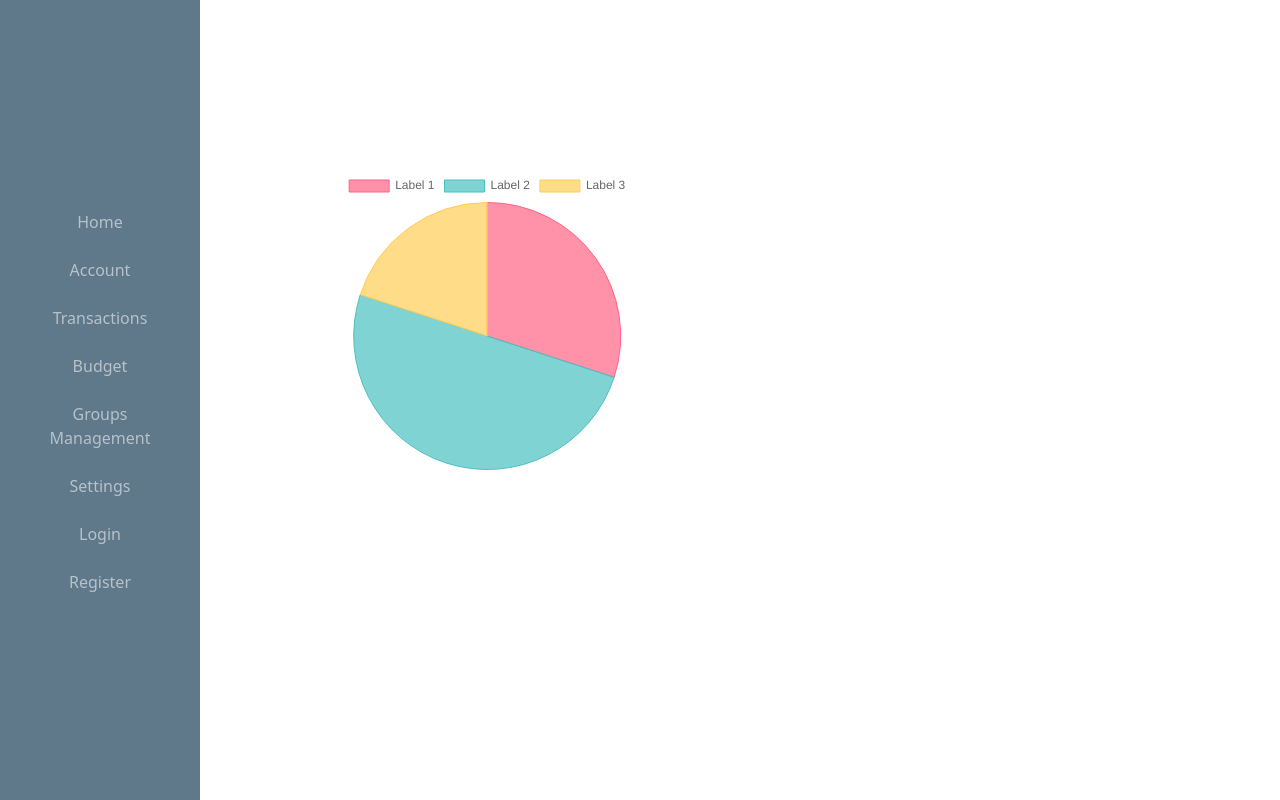
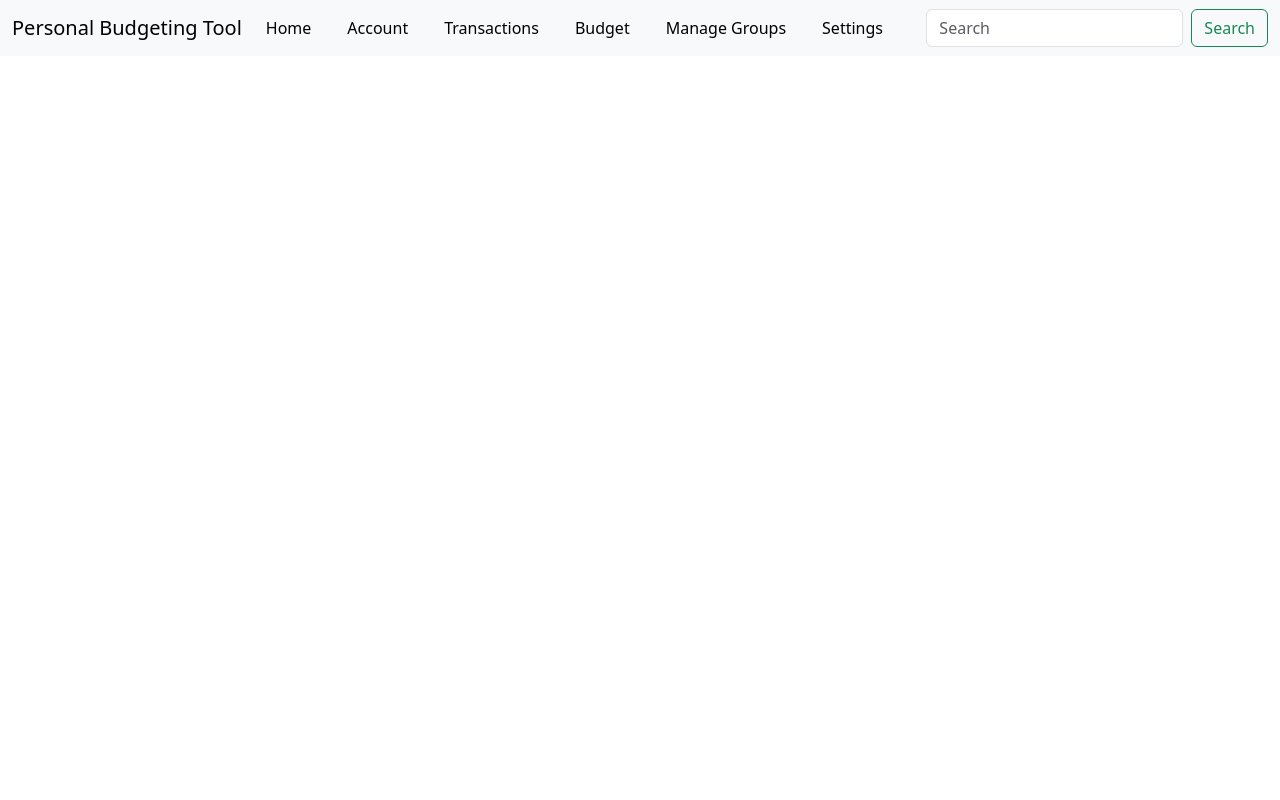
Before and after one commit to RobertOltean314/FinalProjectSDA, a Django app: page / in a window 1280 px wide. Run offline with Django 5.2, Linux system fonts and the light colour scheme; a map, chart or similar area stays blank.

Commit message:
Am adaugat un design nou la Navbar si am separat JS intr-un alt file

```diff
--- a/home/static/home/main.css
+++ b/home/static/home/main.css
@@ -1,15 +1,3 @@
-.fixed-left {
-    position: fixed;
-    top: 0;
-    left: 0;
-    bottom: 0;
-    width: 200px;
-    background-color: #5f788a;
-    padding-top: 20px;
+.navbar-nav .nav-item {
+    margin-right: 20px; /* Adjust the margin as needed */
 }
-
-.fixed-left .navbar-nav .nav-item {
-    width: 100%;
-    text-align: center;
-    margin-bottom: 8px;
-}
--- a/templates/home/home.html
+++ b/templates/home/home.html
@@ -1,44 +1,11 @@
 {% extends 'base.html' %}
+{% load static %}
+<script src="{% static 'home/scripts.js' %}"></script>
 
 {% block content %}
     <div class="d-flex justify-content-center align-items-center" style="height: 80vh;">
         <div style="width: 90%; margin-left: auto;">
-            <canvas id="pieChart"></canvas>
+            <canvas id="pieChart" data-labels="{{ labels|safe }}" data-data="{{ data|safe }}"></canvas>
         </div>
     </div>
-
-    <script src="https://cdn.jsdelivr.net/npm/chart.js"></script>
-
-    <script>
-        var ctx = document.getElementById('pieChart').getContext('2d');
-        var labels = {{ labels|safe }};
-        var data = {{ data|safe }};
-
-        var pieChart = new Chart(ctx, {
-            type: 'pie',
-            data: {
-                labels: labels,
-                datasets: [{
-                    data: data,
-                    backgroundColor: [
-                        'rgba(255, 99, 132, 0.7)',
-                        'rgba(75, 192, 192, 0.7)',
-                        'rgba(255, 205, 86, 0.7)'
-                    ],
-                    borderColor: [
-                        'rgba(255, 99, 132, 1)',
-                        'rgba(75, 192, 192, 1)',
-                        'rgba(255, 205, 86, 1)'
-                    ],
-                    borderWidth: 1
-                }]
-            },
-            options: {
-                responsive: true,
-                maintainAspectRatio: false,
-                width: 400,
-                height: 400,
-            }
-        });
-    </script>
 {% endblock %}
--- a/templates/navbar.html
+++ b/templates/navbar.html
@@ -1,20 +1,35 @@
-<nav class="navbar navbar-expand-md navbar-dark bg-steel fixed-left">
-    <div class="container">
-        <button class="navbar-toggler" type="button" data-toggle="collapse" data-target="#navbarToggle"
-                aria-controls="navbarToggle" aria-expanded="false" aria-label="Toggle navigation">
+<nav class="navbar navbar-expand-lg bg-body-tertiary">
+    <div class="container-fluid">
+        <a class="navbar-brand" href="#">Personal Budgeting Tool</a>
+        <button class="navbar-toggler" type="button" data-bs-toggle="collapse" data-bs-target="#navbarSupportedContent"
+                aria-controls="navbarSupportedContent" aria-expanded="false" aria-label="Toggle navigation">
             <span class="navbar-toggler-icon"></span>
         </button>
-        <div class="collapse navbar-collapse" id="navbarToggle">
-            <div class="navbar-nav flex-column">
-                <a class="nav-item nav-link" href="#">Home</a>
-                <a class="nav-item nav-link" href="#">Account</a>
-                <a class="nav-item nav-link" href="#">Transactions</a>
-                <a class="nav-item nav-link" href="#">Budget</a>
-                <a class="nav-item nav-link" href="#">Groups Management</a>
-                <a class="nav-item nav-link" href="#">Settings</a>
-                <a class="nav-item nav-link" href="#">Login</a>
-                <a class="nav-item nav-link" href="#">Register</a>
-            </div>
+        <div class="collapse navbar-collapse" id="navbarSupportedContent">
+            <ul class="navbar-nav me-auto mb-6">
+                <li class="nav-item">
+                    <a class="nav-link active" href="#">Home</a>
+                </li>
+                <li class="nav-item">
+                    <a class="nav-link active" href="#">Account</a>
+                </li>
+                <li class="nav-item">
+                    <a class="nav-link active" href="#">Transactions</a>
+                </li>
+                <li class="nav-item">
+                    <a class="nav-link active" href="#">Budget</a>
+                </li>
+                <li class="nav-item">
+                    <a class="nav-link active" href="#">Manage Groups</a>
+                </li>
+                <li class="nav-item">
+                    <a class="nav-link active" href="#">Settings</a>
+                </li>
+            </ul>
+            <form class="d-flex" role="search">
+                <input class="form-control me-2" type="search" placeholder="Search" aria-label="Search">
+                <button class="btn btn-outline-success" type="submit">Search</button>
+            </form>
         </div>
     </div>
 </nav>
```
Also changed, not shown: home/static/home/scripts.js (added, +32 -0 lines).
